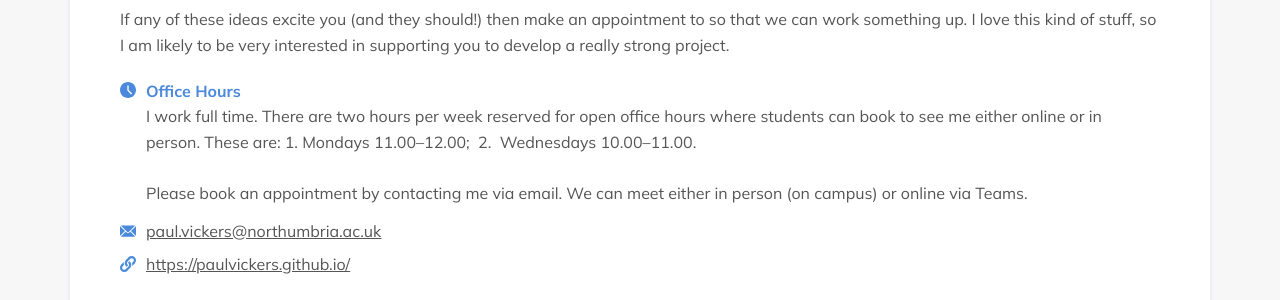
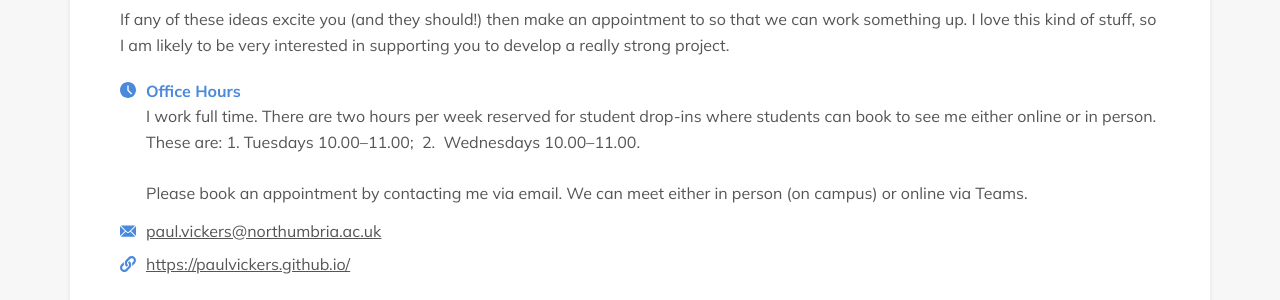
Before and after one commit to NorSC/supervisor-search, a Jekyll site: the page built from _supervisors/paul-vickers.md, in a window 1280 px wide. Shown: the part 1476-1776 px from the top of the page. Built offline with Jekyll 4.4.1, drawn with Linux system fonts in a browser that asks for light colours; a script that is not in the unit is left out.

Commit message:
Update Supervisors “paul-vickers”

```diff
--- a/_supervisors/paul-vickers.md
+++ b/_supervisors/paul-vickers.md
@@ -7,9 +7,9 @@ available_phd: true
 email: paul.vickers@northumbria.ac.uk
 website: https://paulvickers.github.io/
 office_hours: >-
-  I work full time. There are two hours per week reserved for open office hours
+  I work full time. There are two hours per week reserved for student drop-ins
   where students can book to see me either online or in person. These are: 1.
-  Mondays 11.00–12.00;  2.  Wednesdays 10.00–11.00.
+  Tuesdays 10.00–11.00;  2.  Wednesdays 10.00–11.00.
 
 
   Please book an appointment by contacting me via email. We can meet either in person (on campus) or online via Teams.
```
